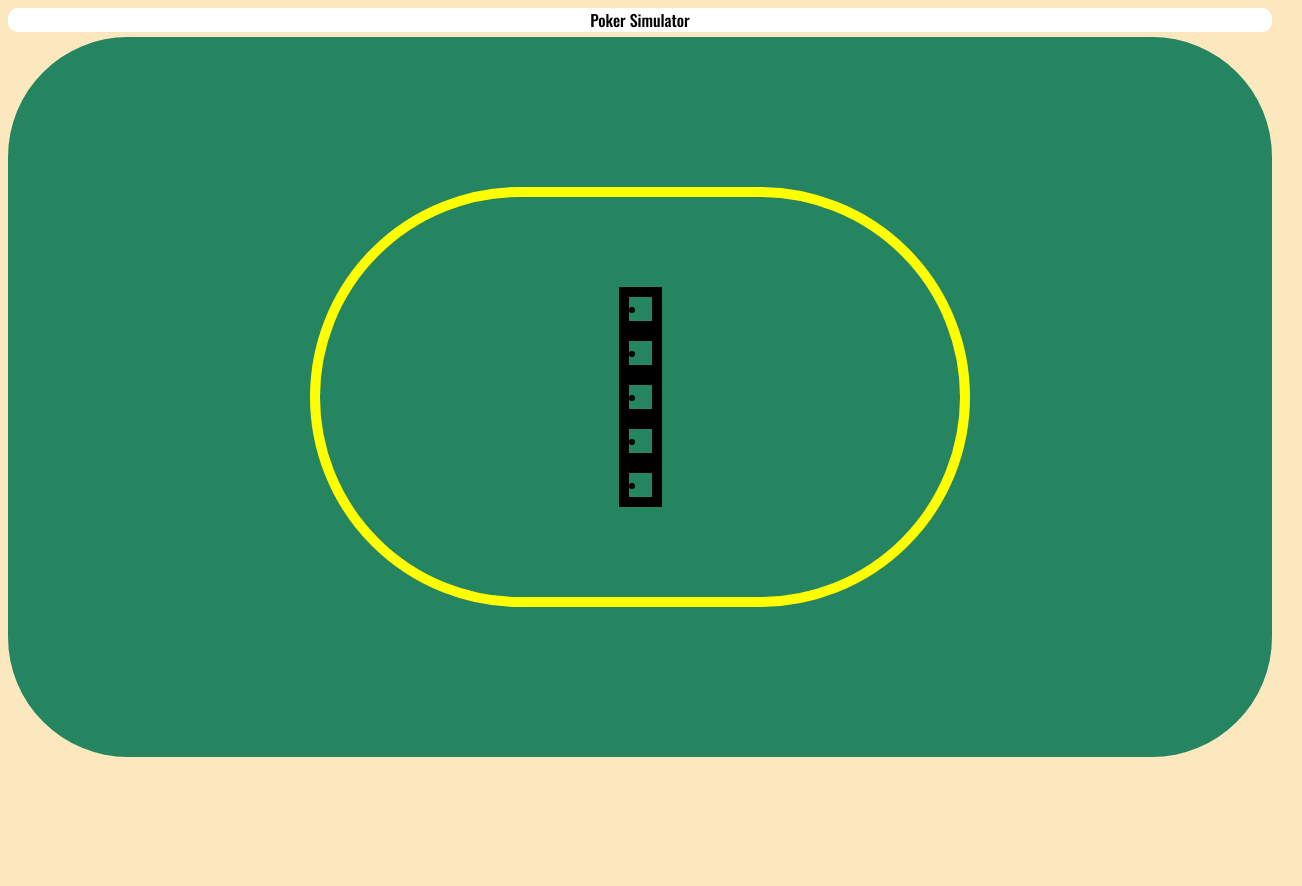
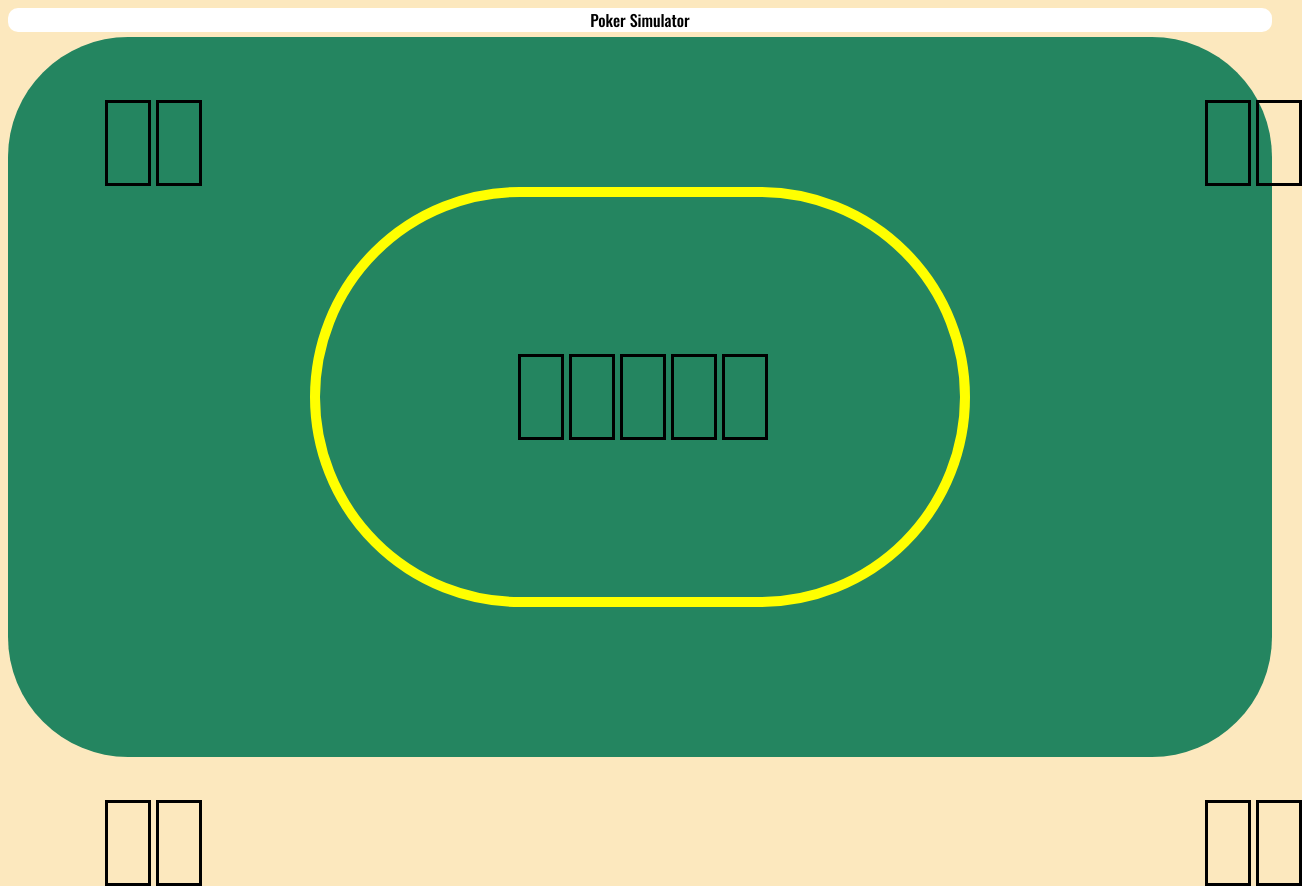
Before and after one commit to evan-ebert17/pokerSim, a plain HTML site: page index.html in a window 1280 px wide. Shown: the whole page, 1302 px wide, since content can reach past the window. Before the commit the page ends 800 px from the top, so only its background shows below. Drawn offline with nearby package versions, Linux system fonts and the light colour scheme.

Commit message:
adding super rough css for the poker table

```diff
--- a/assets/poker.css
+++ b/assets/poker.css
@@ -31,6 +31,7 @@ header {
     display: flex;
     justify-content: center;
     align-items: center;
+    /* flex-direction: column; */
     width: 100vw;
     height: 90vh;
     border-radius: 120px;
@@ -50,6 +51,45 @@ header {
     height: 50vh;
 }
 
+.river {
+    display: flex;
+}
+
 .riverCard {
-    border: 10px solid black;
+    border: 3px solid black;
+    width: 40px;
+    height: 80px;
+    margin-left: 5px;
 }
+
+.card {
+    display: flex;
+}
+
+/* .playerContainer {
+    border: 3px solid black;
+} */
+
+#p1 {
+    position: absolute;
+    top: 100px;
+    left: 100px;
+}
+
+#p2 {
+    position: absolute;
+    top: 100px;
+    left: 1200px;
+}
+
+#p3 {
+    position: absolute;
+    top: 800px;
+    left: 100px;
+}
+
+#p4 {
+   position: absolute;
+   top: 800px;
+   left: 1200px;
+}
--- a/index.html
+++ b/index.html
@@ -16,19 +16,7 @@
     <header>Poker Simulator</header>
     <div class="containerWhole">
         <div class="tableP">
-            <div class="innerRingDiv">
-                <div class="innerRing">
-                    <div class="river">
-                        <!-- li for each card when appended -->
-                        <li class="riverCard"></li>
-                        <li class="riverCard"></li>
-                        <li class="riverCard"></li>
-                        <li class="riverCard"></li>
-                        <li class="riverCard"></li>
-                    </div>
-                </div>
-            </div>
-            <div class="playerContainer">
+            <div id="p1" class="playerContainer">
                 <div class="player">
                     <div class="optionContainer">
                         <!-- <button class="pkrBtn">Call</button>
@@ -36,12 +24,64 @@
                         <button class="pkrBtn">Raise</button> -->
                     </div>
                     <div class="moneyAmnt"></div>
-                    <div class="card"></div>
+                    <div class="card">
+                        <div class="riverCard"></div>
+                        <div class="riverCard"></div>
+                    </div>
                 </div>
-                <div class="player"></div>
-                <div class="player"></div>
-                <div class="player"></div>
-                <div class="player"></div>
+            </div>
+            <div id="p2" class="playerContainer">
+                <div class="player">
+                    <div class="optionContainer">
+                        <!-- <button class="pkrBtn">Call</button>
+                        <button class="pkrBtn">Fold</button>
+                        <button class="pkrBtn">Raise</button> -->
+                    </div>
+                    <div class="moneyAmnt"></div>
+                    <div class="card">
+                        <div class="riverCard"></div>
+                        <div class="riverCard"></div>
+                    </div>
+                </div>
+            </div>
+            <div class="innerRingDiv">
+                <div class="innerRing">
+                    <div class="river">
+                        <div class="riverCard"></div>
+                        <div class="riverCard"></div>
+                        <div class="riverCard"></div>
+                        <div class="riverCard"></div>
+                        <div class="riverCard"></div>
+                    </div>
+                </div>
+            </div>
+            <div id="p3" class="playerContainer">
+                <div class="player">
+                    <div class="optionContainer">
+                        <!-- <button class="pkrBtn">Call</button>
+                        <button class="pkrBtn">Fold</button>
+                        <button class="pkrBtn">Raise</button> -->
+                    </div>
+                    <div class="moneyAmnt"></div>
+                    <div class="card">
+                        <div class="riverCard"></div>
+                        <div class="riverCard"></div>
+                    </div>
+                </div>
+            </div>
+            <div id="p4" class="playerContainer">
+                <div class="player">
+                    <div class="optionContainer">
+                        <!-- <button class="pkrBtn">Call</button>
+                        <button class="pkrBtn">Fold</button>
+                        <button class="pkrBtn">Raise</button> -->
+                    </div>
+                    <div class="moneyAmnt"></div>
+                    <div class="card">
+                        <div class="riverCard"></div>
+                        <div class="riverCard"></div>
+                    </div>
+                </div>
             </div>
         </div>
     </div>
```
